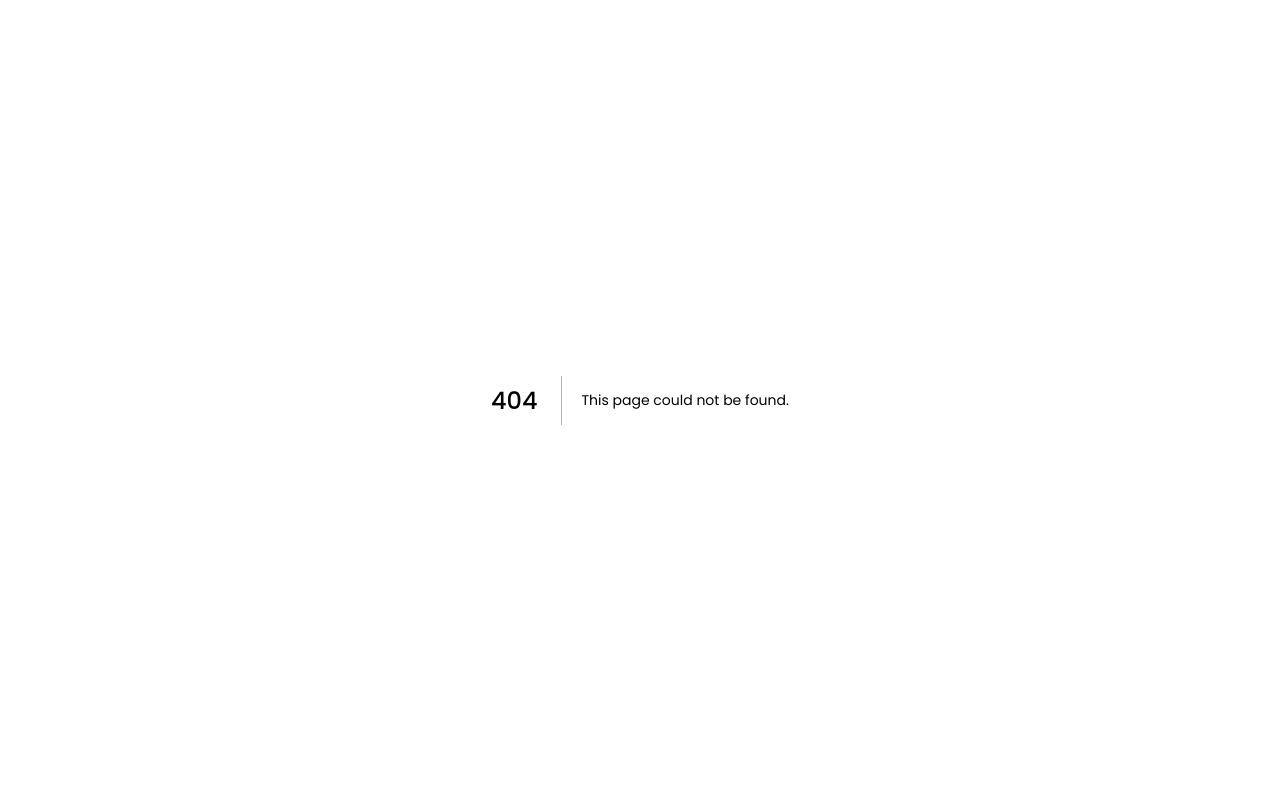
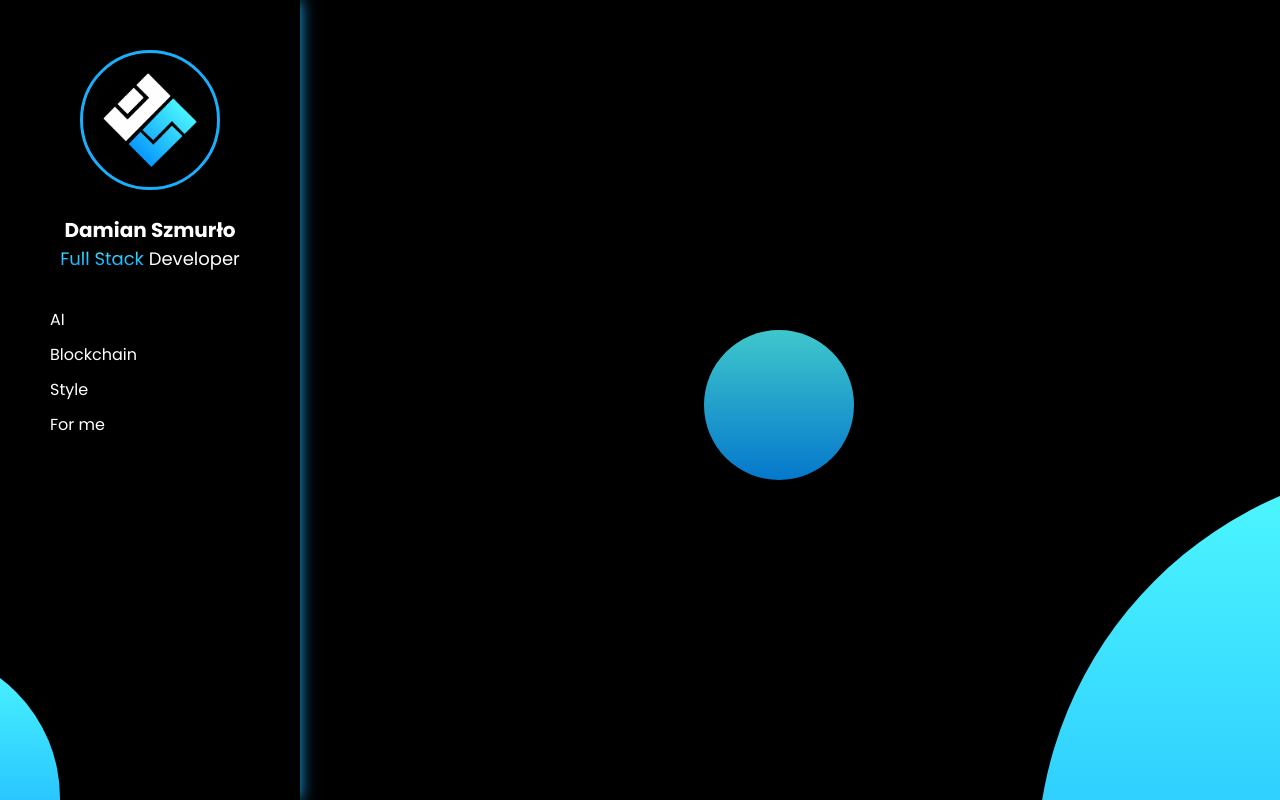
Before and after one commit to ZTKpro/I-hate, a Next.js app: page /ai/voice-assistant in a window 1280 px wide. Before the commit this address had no page. Built offline with nearby package versions, Linux system fonts and the light colour scheme.

Commit message:
VoiceAssistant - setup

```diff
--- a/components/bubble.js
+++ b/components/bubble.js
@@ -1,4 +1,12 @@
-import styled from "styled-components";
+import styled, { keyframes } from "styled-components";
+
+const fade = keyframes`
+  to {
+    transform: -webkit-linear-gradient(#0696ff, #4ef9fe);
+    rotate: (360deg);
+    opacity: 0.9;
+  }
+`;
 
 const StyledWrappr = styled.div`
   z-index: ${({ zIndex }) => zIndex || "0"};
@@ -8,12 +16,18 @@ const StyledWrappr = styled.div`
   height: ${({ size }) => size}px;
   width: ${({ size }) => size}px;
   transition: ${({ transition }) => transition || "0.3s"};
+  opacity: ${({ animate }) => (animate ? 0.8 : 1)};
 
   display: flex;
   align-items: center;
   justify-content: center;
   background: -webkit-linear-gradient(#4ef9fe, #0696ff);
   border-radius: 50%;
+
+  &:hover {
+    cursor: ${({ animate }) => (animate ? "pointer" : "default")};
+    opacity: 1;
+  }
 `;
 
 const StyledInside = styled.div`
--- a/components/content.js
+++ b/components/content.js
@@ -60,6 +60,7 @@ const StyledTitle = styled.p`
 `;
 
 const StyledContent = styled.section`
+  min-width: 100%;
   position: relative;
   padding: ${({ padding }) => padding || "50px"};
   display: ${({ display }) => display || "block"};
@@ -153,9 +154,10 @@ export default function Content({
   padding,
   overflow,
   display,
+  minWidth,
 }) {
   return (
-    <StyledWrapper align={align} overflow={overflow}>
+    <StyledWrapper align={align} overflow={overflow} minWidth={minWidth}>
       <Bubble
         size={300}
         top="81vh"
--- a/components/data/menuItems.js
+++ b/components/data/menuItems.js
@@ -5,6 +5,10 @@ const MenuItems = [
       {
         title: "Detector",
         url: "/ai/detector",
+      },
+      {
+        title: "Voice Assistant",
+        url: "/ai/voice-assistant",
       },
       {
         title: "Car neural network",
--- a/pages/ai/detector.js
+++ b/pages/ai/detector.js
@@ -63,7 +63,7 @@ const TargetBox = styled.div`
   }
 `;
 
-export default function ObjectDetector(props) {
+export default function ObjectDetector() {
   const fileInputRef = useRef();
   const imageRef = useRef();
   const [imgData, setImgData] = useState(null);
--- /dev/null
+++ b/pages/ai/voice-assistant.js
@@ -0,0 +1,13 @@
+import React, { useRef, useState } from "react";
+import styled from "styled-components";
+
+import Content from "../../components/content";
+import Bubble from "../../components/bubble";
+
+export default function VoiceAssistant() {
+  return (
+    <Content overflow="hidden">
+      <Bubble size={150} top="40%" left="30%" animate />
+    </Content>
+  );
+}
```
